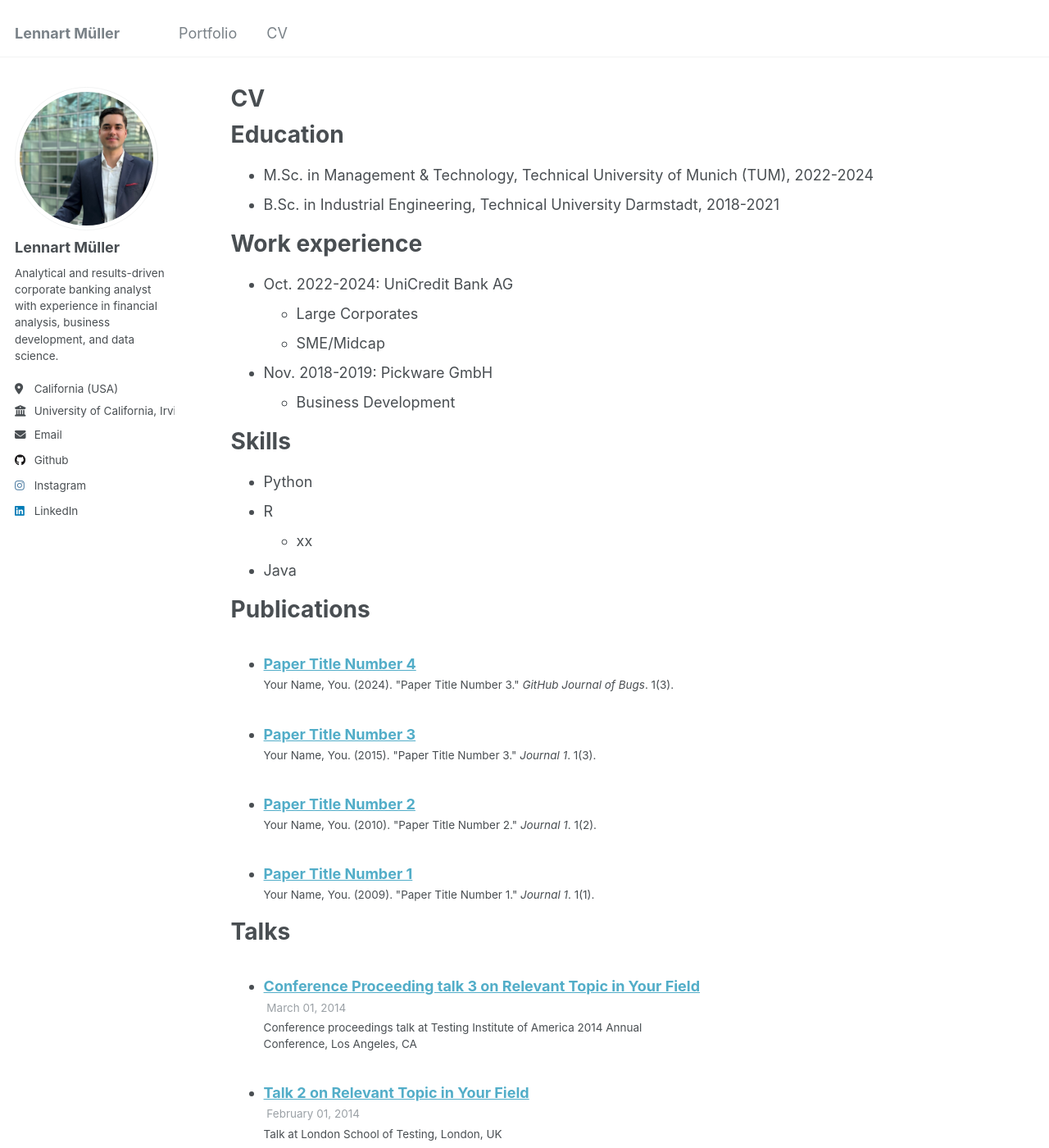
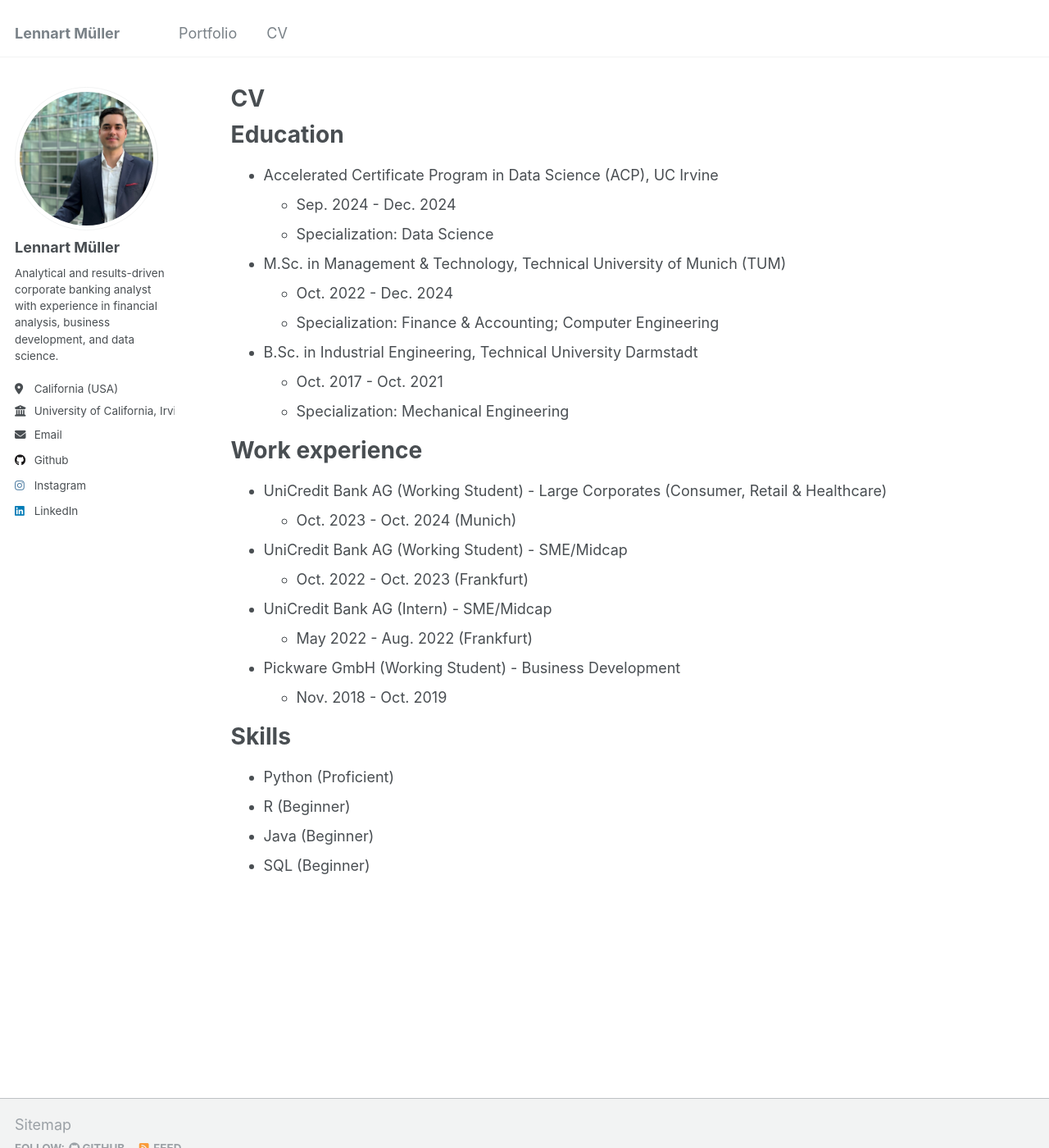
Before and after one commit to lennartmueller123/lennartmueller123.github.io, a Jekyll site: the page built from _pages/cv.md, in a window 1280 px wide and 1400 px high. Shown: the whole window at 82% size. Built offline with Jekyll 4.4.1, drawn with Linux system fonts in a browser that asks for light colours; some of the changed text lies outside the part shown.

Commit message:
Update cv.md

```diff
--- a/_pages/cv.md
+++ b/_pages/cv.md
@@ -11,43 +11,30 @@
 
 Education
 ======
-* M.Sc. in Management & Technology, Technical University of Munich (TUM), 2022-2024
-* B.Sc. in Industrial Engineering, Technical University Darmstadt, 2018-2021
+* Accelerated Certificate Program in Data Science (ACP), UC Irvine
+  * Sep. 2024 - Dec. 2024
+  * Specialization: Data Science
+* M.Sc. in Management & Technology, Technical University of Munich (TUM)
+  * Oct. 2022 - Dec. 2024
+  * Specialization: Finance & Accounting; Computer Engineering
+* B.Sc. in Industrial Engineering, Technical University Darmstadt
+  * Oct. 2017 - Oct. 2021
+  * Specialization: Mechanical Engineering
 
 Work experience
 ======
-* Oct. 2022-2024: UniCredit Bank AG
-  * Large Corporates
-  * SME/Midcap
-
-* Nov. 2018-2019: Pickware GmbH
-  * Business Development
+* UniCredit Bank AG (Working Student) - Large Corporates (Consumer, Retail & Healthcare)
+  * Oct. 2023 - Oct. 2024 (Munich)
+* UniCredit Bank AG (Working Student) - SME/Midcap
+  * Oct. 2022 - Oct. 2023 (Frankfurt)
+* UniCredit Bank AG (Intern) - SME/Midcap
+  * May 2022 - Aug. 2022 (Frankfurt)
+* Pickware GmbH (Working Student) - Business Development
+  * Nov. 2018 - Oct. 2019
 
 Skills
 ======
-* Python
-* R
-  * xx
-* Java
-
-Publications
-======
-  <ul>{% for post in site.publications reversed %}
-    {% include archive-single-cv.html %}
-  {% endfor %}</ul>
-
-Talks
-======
-  <ul>{% for post in site.talks reversed %}
-    {% include archive-single-talk-cv.html  %}
-  {% endfor %}</ul>
-
-Teaching
-======
-  <ul>{% for post in site.teaching reversed %}
-    {% include archive-single-cv.html %}
-  {% endfor %}</ul>
-
-Service and leadership
-======
-* Currently signed in to 43 different slack teams
+* Python (Proficient)
+* R (Beginner)
+* Java (Beginner)
+* SQL (Beginner)
```
